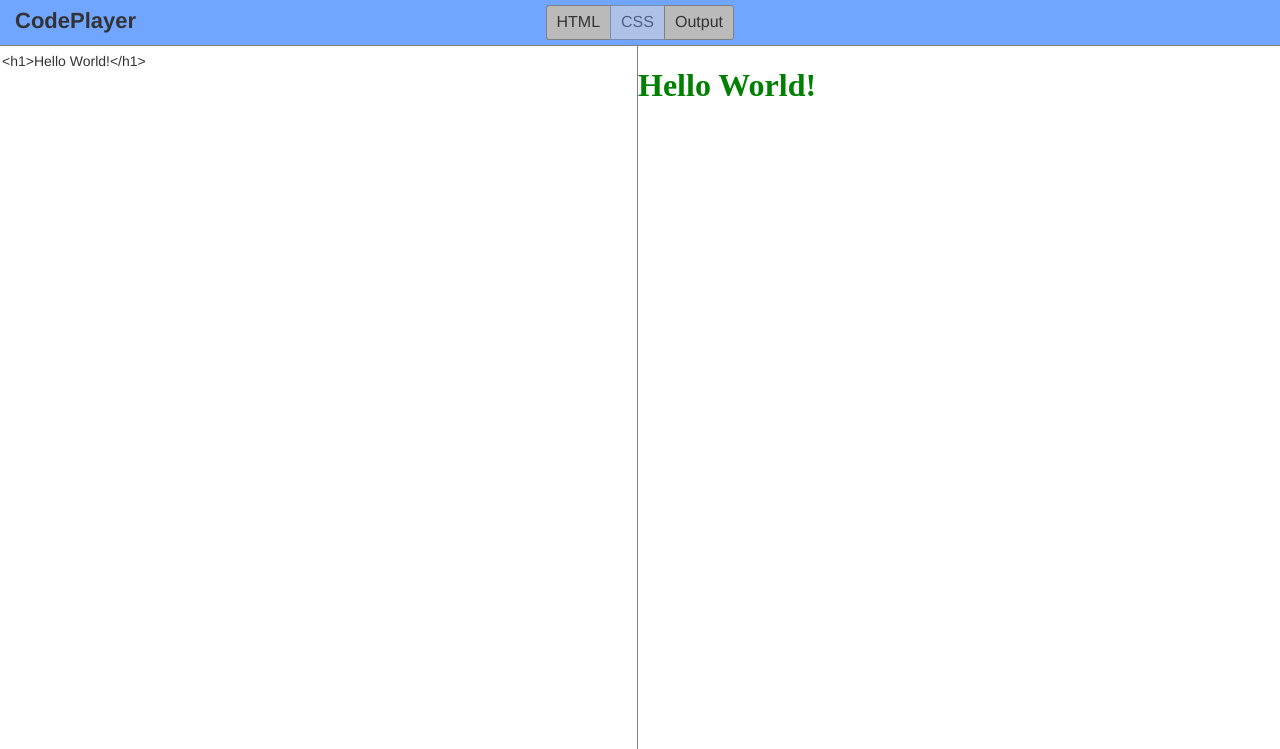
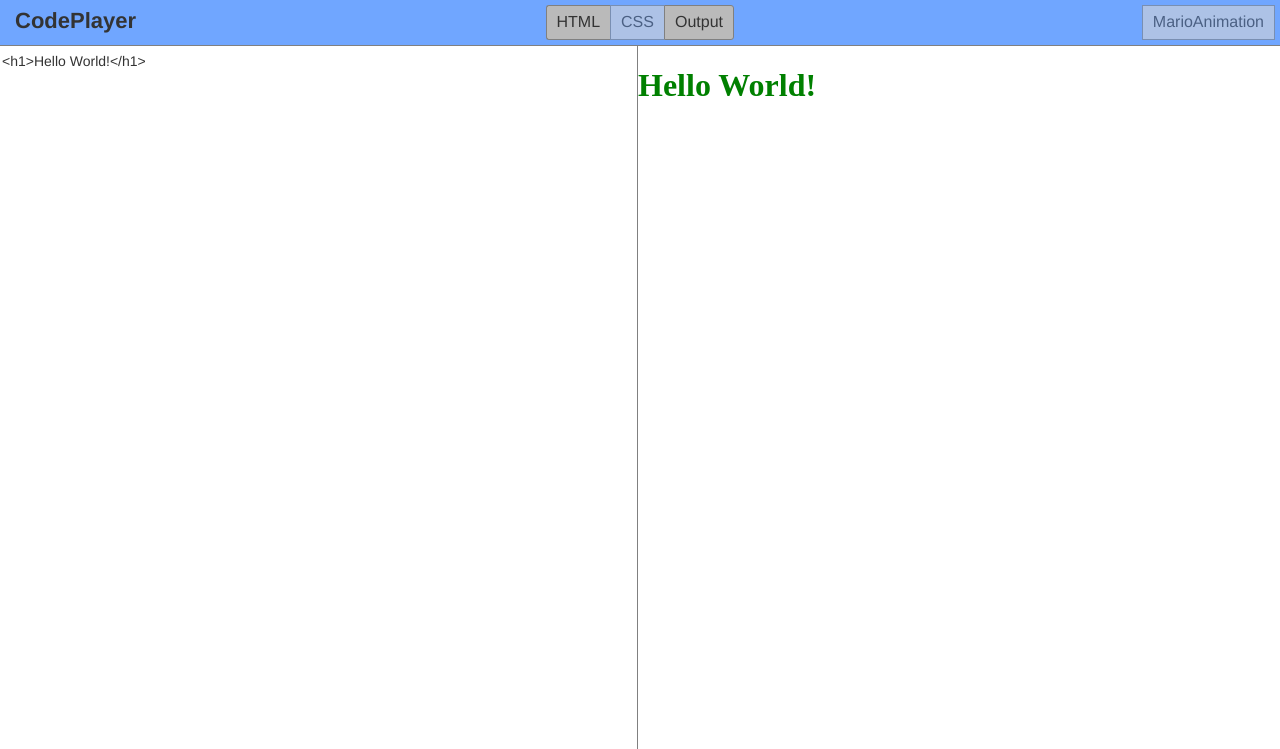
Before and after one commit to tilen323/CodePlayer, a Python web app: template templates/code_player.html in a window 1280 px wide. Shown: the part 51-800 px from the top of the page. Run offline with Jinja, Linux system fonts and the light colour scheme; the template is opened without the code that fills it, so the values that code supplies are empty; some libraries are stand-ins or nearby versions.

Commit message:
mario animation

```diff
--- a/assets/custom/css/style.css
+++ b/assets/custom/css/style.css
@@ -34,11 +34,15 @@ body {
 /* Reaction Test */
 
 .reaction-test-box {
-    background-color: #c1d8ff;
+    background-color: #c1d8ff;0
 }
 
 .reaction-test {
     float: left;
+}
+
+#reaction-test-content {
+    border: 1px solid black;
 }
 
 .reaction-test .well {
@@ -176,3 +180,23 @@ body {
     background-color: #c1d8ff;
     opacity: 0.5;
 }
+
+/* Mario */
+
+.mario {
+    float: right;
+    font-size: 16px;
+    border: 1px solid grey;
+    padding: 5px 10px;
+    background-color: #d6d6d6;
+    cursor: pointer;
+    opacity: 0.6;
+}
+.active3 {
+    background-color: #bababa;
+    opacity: 1;
+}
+
+.hover-button2 {
+    background-color: white;
+}
--- a/assets/custom/js/c-player.js
+++ b/assets/custom/js/c-player.js
@@ -46,3 +46,40 @@ $(".textarePanel").on("change keyup paste", function() {
 
     updateOutput();
 });
+
+// Mario
+
+$(".mario").hover(function() {
+
+    $(this).addClass("hover-button2");
+
+}, function() {
+
+    $(this).removeClass("hover-button2");
+});
+
+$(".mario").click(function() {
+
+    var marioHtml = '<div class="sky"><img class="cloud" src="https://github.com/iamshaunjp/css-animations-playlist/blob/master/mario-examples/img/cloud.png?raw=true"><img class="cloud" src="https://github.com/iamshaunjp/css-animations-playlist/blob/master/mario-examples/img/cloud.png?raw=true"><img class="cloud" src="https://github.com/iamshaunjp/css-animations-playlist/blob/master/mario-examples/img/cloud.png?raw=true"></div><div class="grass"></div><div class="road"><div class="lines"></div><img class="mario" src="https://github.com/iamshaunjp/css-animations-playlist/blob/master/mario-examples/img/mario.png?raw=true"><img class="luigi" src="https://github.com/iamshaunjp/css-animations-playlist/blob/master/mario-examples/img/luigi.png?raw=true"></div>';
+
+    var marioCss = "html, body{height: 100%;width:100%;overflow: hidden;margin: 0;}.grass, .sky, .road{position: relative;}.sky{height: 40%;background: skyblue;}.grass{height: 30%;background: seagreen;}.road{height: 30%;background: dimgrey;box-sizing: border-box;border-top: 10px solid grey;border-bottom: 10px solid grey;width: 100%;}.lines{box-sizing: border-box;border: 5px dashed #fff;height: 0px;width: 100%;position: absolute;top: 45%;}.mario {position: absolute;top: -40px;animation: drive 3s linear infinite both,jump 0.3s ease 0.8s;}.luigi {position: absolute;top: 100px;animation: drive 4s linear infinite both reverse;-moz-transform: scaleX(-1);-o-transform: scaleX(-1);-webkit-transform: scaleX(-1);transform: scaleX(-1);}.cloud {position: absolute;}.cloud:nth-child(1) {width: 200px;top: 130px;opacity: 0.5;animation: wind1 80s linear infinite;}.cloud:nth-child(2) {width: 300px;top: 0;animation: wind2 50s linear infinite;}.cloud:nth-child(3) {width: 250px;top: 50px;left: -300px;opacity: 0.8;animation: wind2 60s linear infinite 5s;}@keyframes drive {from{left: -200px}to{left: 100%}}@keyframes wind1 {from{left: -200px}to{left: 100%}}@keyframes wind2 {from{left: -300px}to{left: 100%}}@keyframes jump {0% {top: -40px}50% {top: -100px}100% {top: -40px}}";
+
+    var someHtml = "<h1>Hello World!</h1>"
+
+    var someCss = "h1 { color: green; }"
+
+    $(this).toggleClass("active3");
+    $(this).removeClass("hover-button2");
+
+    if ($(this).hasClass("active3")) {
+        $("#htmlPanel").html("");
+        $("#cssPanel").html("");
+        $("#htmlPanel").html(marioHtml);
+        $("#cssPanel").html(marioCss);
+    } else {
+        $("#htmlPanel").html(someHtml);
+        $("#cssPanel").html(someCss);
+    }
+
+    updateOutput();
+});
--- a/assets/custom/js/script.js
+++ b/assets/custom/js/script.js
@@ -19,11 +19,11 @@ function getRandomColor() {
 
 function makeShapeAppear() {
 
-    var left = Math.random() * 300;
+    var left = Math.random() * 400;
 
-    var top = Math.random() * 300;
+    var top = Math.random() * 400;
 
-    var width = (Math.random() * 200) + 10;
+    var width = (Math.random() * 70) + 20;
 
     if (Math.random() > 0.5) {
 
--- a/handlers/base.py
+++ b/handlers/base.py
@@ -25,7 +25,7 @@ class BaseHandler(webapp2.RequestHandler):
             params = {}
 
         csrf_token = str(uuid.uuid4())  # convert UUID to string
-        memcache.add(key=csrf_token, value=True, time=600)
+        memcache.add(key=csrf_token, value=True, time=3600)
         params["csrf_token"] = csrf_token
 
         template = jinja_env.get_template(view_filename)
--- a/templates/code_player.html
+++ b/templates/code_player.html
@@ -17,6 +17,7 @@
             <div class="c-button" id="css">CSS</div>
             <div class="c-button active" id="output">Output</div>
         </div>
+        <div class="mario">MarioAnimation</div>
     </div>
 
     <div id="bodyContainer">
--- a/templates/reaction_test.html
+++ b/templates/reaction_test.html
@@ -60,7 +60,7 @@
                     <textarea class="hidden" name="hiddenTime" id="hiddenTime"></textarea>
 
                     <span class="input-group-addon"><span id="submitBestTime"></span> sec</span>
-                    <input id="name" pattern="[A-Za-z]{2,}" maxlength="13" type="text" class="form-control" name="name" placeholder="Your name.." required>
+                    <input id="name" pattern="[A-Za-z0-9]{1,}" maxlength="13" type="text" class="form-control" name="name" placeholder="Your name.." required>
                 </div>
                 <button class="btn btn-primary submitBtn">Submit Score</button>
             </form>
@@ -73,6 +73,7 @@
             </p>
 
         </div>
+
     </div>
 
     <script type="text/javascript" src="../assets/custom/js/script.js"></script>
```
